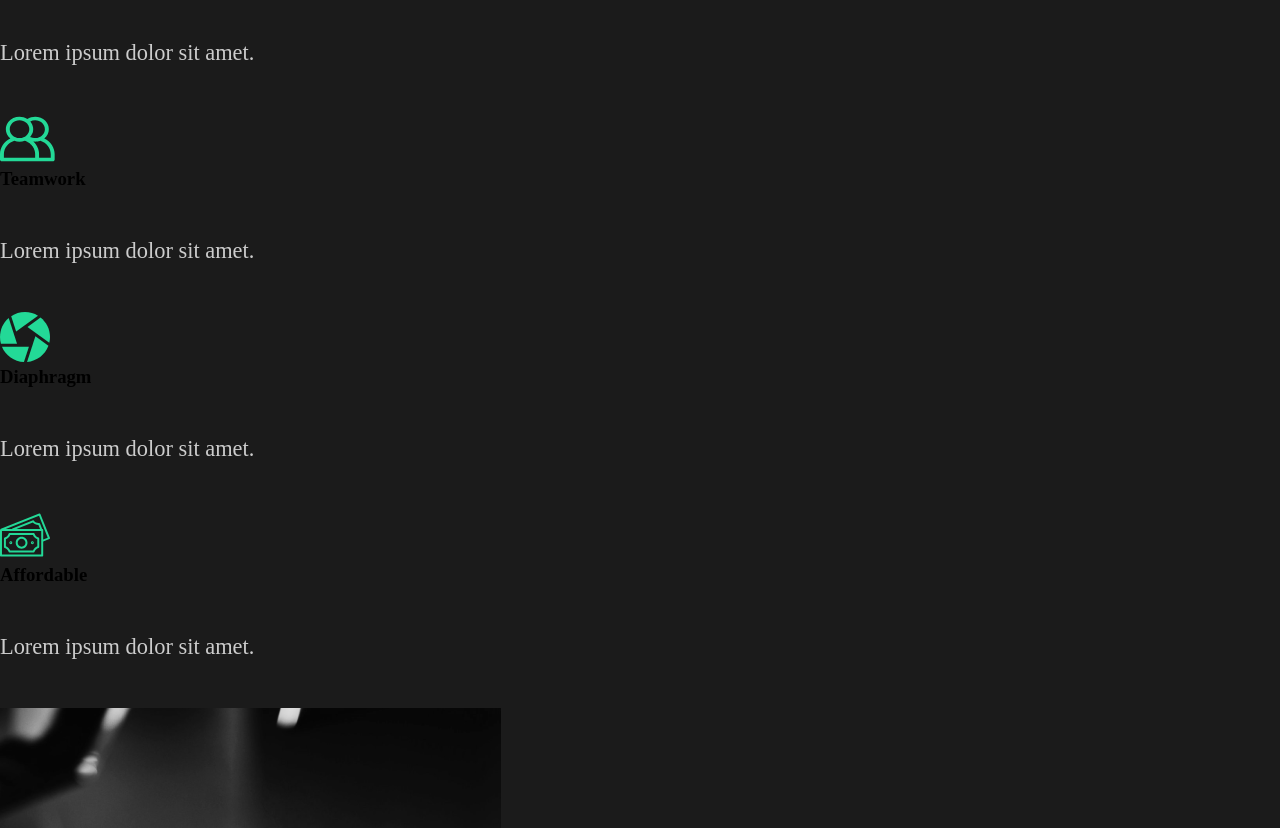
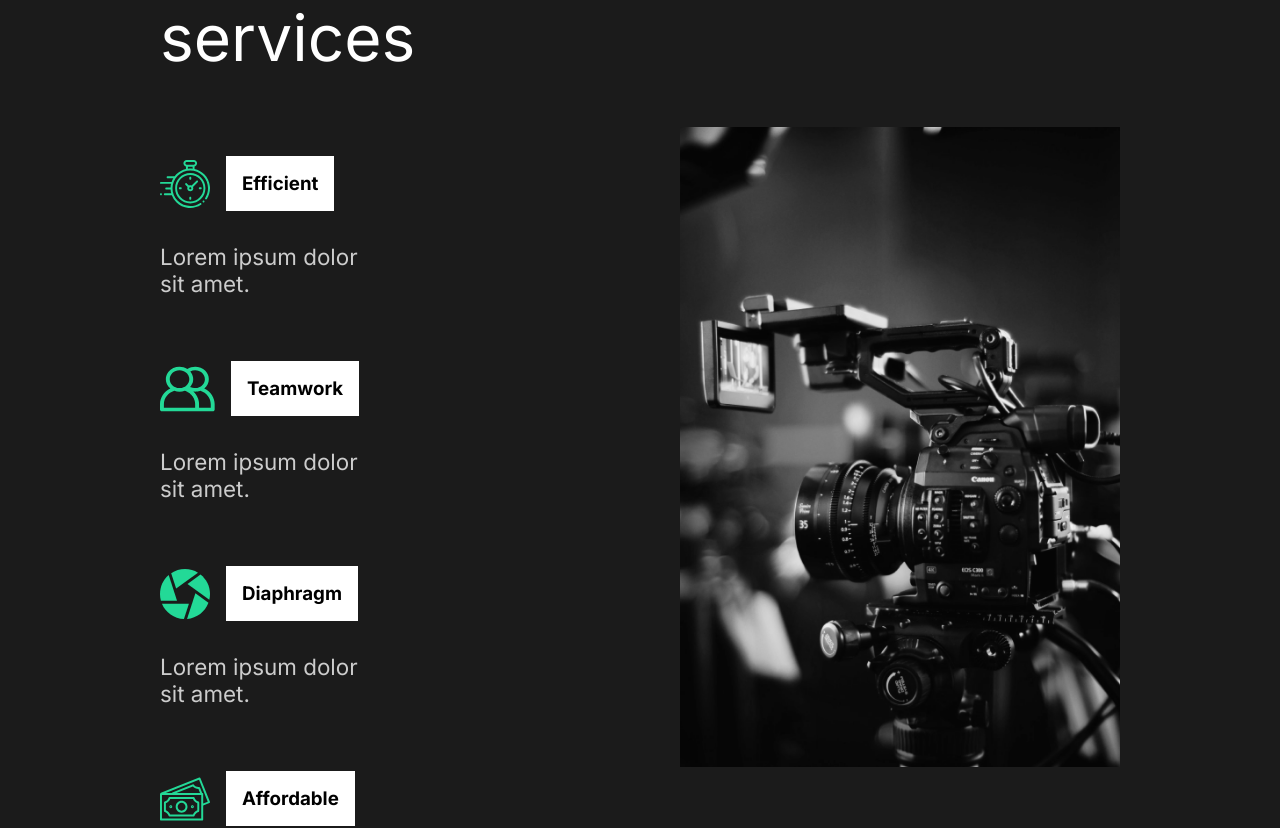
Before and after one commit to judeclark19/capture, a React (Create React App) app: page / in a window 1280 px wide. Shown: the part 962-1790 px from the top of the page. Built offline with nearby package versions, Linux system fonts and the light colour scheme.

Commit message:
google fonts

```diff
--- a/public/index.html
+++ b/public/index.html
@@ -24,6 +24,11 @@
       work correctly both with client-side routing and a non-root public URL.
       Learn how to configure a non-root public URL by running `npm run build`.
     -->
+    <link rel="preconnect" href="https://fonts.gstatic.com" />
+    <link
+      href="https://fonts.googleapis.com/css2?family=Inter:wght@400;700&family=Lobster+Two:wght@400;700&display=swap"
+      rel="stylesheet"
+    />
     <title>Capture</title>
   </head>
   <body>
--- a/src/components/About.jsx
+++ b/src/components/About.jsx
@@ -1,10 +1,10 @@
 import React from "react";
-import { AboutUsDiv, DescriptionDiv, ImageDiv, HideDiv } from "../styles";
+import { SectionDiv, DescriptionDiv, ImageDiv, HideDiv } from "../styles";
 import home1 from "../img/home1.png";
 
 function AboutUs() {
   return (
-    <AboutUsDiv>
+    <SectionDiv>
       <DescriptionDiv>
         <div className="title">
           <HideDiv>
@@ -29,7 +29,7 @@
       <ImageDiv>
         <img src={home1} alt="a cameraman filming" />
       </ImageDiv>
-    </AboutUsDiv>
+    </SectionDiv>
   );
 }
 
--- a/src/components/GlobalStyle.jsx
+++ b/src/components/GlobalStyle.jsx
@@ -10,6 +10,7 @@
 
 body{
     background: #1b1b1b;
+    font-family: 'Inter', sans-serif;
 }
 
 button{
@@ -21,6 +22,7 @@
     border: 3px solid #23d997;
     color: white;
     transition: all 0.5s ease;
+    font-family: 'Inter', sans-serif;
 
     &:hover{
         background-color: #23d997;
--- a/src/components/Services.jsx
+++ b/src/components/Services.jsx
@@ -1,4 +1,7 @@
 import React from "react";
+import styled from "styled-components";
+
+import { SectionDiv, DescriptionDiv, ImageDiv, HideDiv } from "../styles";
 
 import home2 from "../img/home2.png";
 
@@ -10,47 +13,78 @@
 
 function Services() {
   return (
-    <div className="services">
-      <div className="description">
+    <ServicesDiv>
+      <DescriptionDiv>
         <h2>
           High <span>quality</span> services
         </h2>
-        <div className="cards">
-          <div className="card">
+        <CARDS>
+          <CARD>
             <div className="icon">
               <img src={clock} alt="clock icon" />
               <h3>Efficient</h3>
             </div>
             <p>Lorem ipsum dolor sit amet.</p>
-          </div>
-          <div className="card">
+          </CARD>
+          <CARD>
             <div className="icon">
               <img src={teamwork} alt="teamwork icon" />
               <h3>Teamwork</h3>
             </div>
             <p>Lorem ipsum dolor sit amet.</p>
-          </div>
-          <div className="card">
+          </CARD>
+          <CARD>
             <div className="icon">
               <img src={diaphragm} alt="diaphragm icon" />
               <h3>Diaphragm</h3>
             </div>
             <p>Lorem ipsum dolor sit amet.</p>
-          </div>
-          <div className="card">
+          </CARD>
+          <CARD>
             <div className="icon">
               <img src={money} alt="money icon" />
               <h3>Affordable</h3>
             </div>
             <p>Lorem ipsum dolor sit amet.</p>
-          </div>
-        </div>
-      </div>
-      <div className="image">
+          </CARD>
+        </CARDS>
+      </DescriptionDiv>
+      <ImageDiv>
         <img src={home2} alt="film camera" />
-      </div>
-    </div>
+      </ImageDiv>
+    </ServicesDiv>
   );
 }
 
+const ServicesDiv = styled(SectionDiv)`
+  h2 {
+    padding-bottom: 5rem;
+  }
+
+  p {
+    width: 70%;
+    padding: 2rem 0rem 4rem 0rem;
+  }
+`;
+
+const CARDS = styled.div`
+  display: flex;
+  flex-wrap: wrap;
+`;
+
+const CARD = styled.div`
+  /* border: 1px dashed white; */
+  flex-basis: 20rem;
+  .icon {
+    display: flex;
+    align-items: center;
+    h3 {
+      margin-left: 1rem;
+      background: white;
+      color: black;
+      padding: 1rem;
+    }
+  }
+`;
+
 export default Services;
--- a/src/styles.js
+++ b/src/styles.js
@@ -1,6 +1,6 @@
 import styled from "styled-components";
 
-export const AboutUsDiv = styled.div`
+export const SectionDiv = styled.div`
   min-height: 90vh;
   display: flex;
   align-items: center;
```
